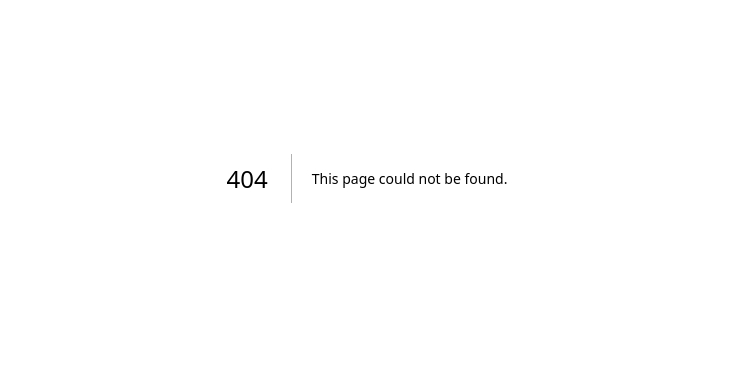
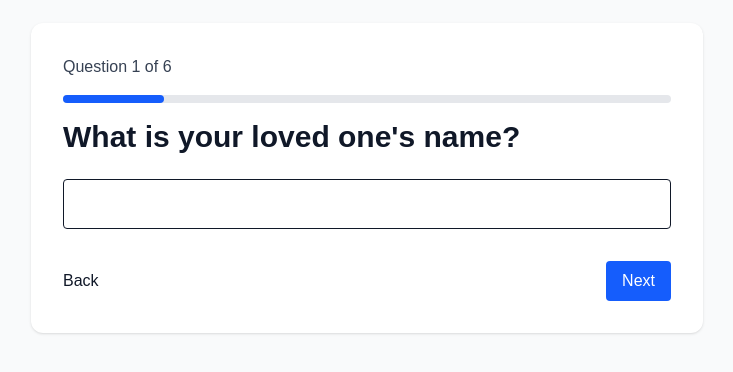
Before and after one commit to isabellachou/wello, a Next.js app: page /questions in a window 1280 px wide. Before the commit this address had no page. Shown: the part 222-594 px from the top of the page, without its empty margins (273-1006 px from the left). Built offline with nearby package versions, Linux system fonts and the light colour scheme.

Commit message:
questions page

```diff
--- /dev/null
+++ b/app/questions/page.tsx
@@ -0,0 +1,22 @@
+
+"use client";
+import {useState} from "react";import {useRouter} from "next/navigation";
+import {questions} from "./questions";import {Answers} from "./types";
+const times=["Less than a week","A couple of weeks","A couple of months","A year","2 years","More than 5 years"];
+export default function Page(){const r=useRouter();const[q,setQ]=useState(0);const[m,setM]=useState("");
+const[a,setA]=useState<Answers>({name:"",age:"",diagnosis:[],diagnosisLength:{},medications:[],familyHistory:{hasHistory:false,details:""}});
+const cur=questions[q];
+const next=()=>q<questions.length-1?setQ(q+1):(console.log(a),r.push("/dashboard"));
+const back=()=>q&&setQ(q-1);
+const ok=()=>true;
+return <main className="min-h-screen flex items-center justify-center bg-gray-50 p-8"><div className="bg-white p-8 rounded-xl shadow w-full max-w-2xl text-gray-900">
+<p className="text-gray-700">Question {q+1} of {questions.length}</p><div className="h-2 bg-gray-200 rounded my-4"><div className="h-2 bg-blue-600 rounded" style={{width:`${(q+1)/questions.length*100}%`}}/></div>
+<h1 className="text-3xl font-bold mb-6">{cur.title}</h1>
+{cur.type==="text"&&<input className="w-full border rounded p-3" value={a.name} onChange={e=>setA({...a,name:e.target.value})}/>}
+{cur.type==="select"&&<select className="w-full border rounded p-3" value={a.age} onChange={e=>setA({...a,age:e.target.value})}><option value="">Select age</option>{cur.options?.map(o=><option key={o}>{o}</option>)}</select>}
+{cur.type==="multiChoice"&&<div className="grid gap-3">{cur.options?.map(o=>{const s=a.diagnosis.includes(o);return <button key={o} onClick={()=>setA({...a,diagnosis:s?a.diagnosis.filter(x=>x!==o):[...a.diagnosis,o]})} className={`border rounded p-3 text-left ${s?"bg-blue-600 text-white":"bg-white"}`}>{o}</button>})}</div>}
+{cur.type==="diagnosisTime"&&a.diagnosis.map(d=><div key={d} className="flex justify-between mb-3"><span>{d}</span><select value={a.diagnosisLength[d]||""} onChange={e=>setA({...a,diagnosisLength:{...a.diagnosisLength,[d]:e.target.value}})}>{["",...times].map(t=><option key={t} value={t}>{t||"Select..."}</option>)}</select></div>)}
+{cur.type==="medications"&&<div><div className="flex gap-2"><input className="border rounded p-2 flex-1" value={m} onChange={e=>setM(e.target.value)}/><button className="bg-blue-600 text-white px-4 rounded" onClick={()=>{if(m.trim()){setA({...a,medications:[...a.medications,m.trim()]});setM("")}}}>Add</button></div><ul className="mt-4 list-disc ml-5">{a.medications.map(x=><li key={x}>{x}</li>)}</ul></div>}
+{cur.type==="familyHistory"&&<div><div className="flex gap-3"><button className="border p-3 rounded" onClick={()=>setA({...a,familyHistory:{...a.familyHistory,hasHistory:true}})}>Yes</button><button className="border p-3 rounded" onClick={()=>setA({...a,familyHistory:{hasHistory:false,details:""}})}>No</button></div>{a.familyHistory.hasHistory&&<textarea className="border rounded p-3 w-full mt-4" value={a.familyHistory.details} onChange={e=>setA({...a,familyHistory:{...a.familyHistory,details:e.target.value}})}/>}</div>}
+<div className="flex justify-between mt-8"><button onClick={back}>Back</button><button onClick={next} disabled={!ok()} className="bg-blue-600 text-white px-4 py-2 rounded">{q===questions.length-1?"Finish":"Next"}</button></div>
+</div></main>}
--- /dev/null
+++ b/app/questions/questions.ts
@@ -0,0 +1,10 @@
+
+import {Question} from "./types";
+export const questions:Question[]=[
+{id:"name",title:"What is your loved one's name?",type:"text",placeholder:"Enter name"},
+{id:"age",title:"How old is your loved one?",type:"select",options:[...Array.from({length:100},(_,i)=>String(i+1)),"100+",],},
+{id:"diagnosis",title:"What is your loved one's diagnosis? Select all that apply.",type:"multiChoice",options:["Autism","ADHD","Down Syndrome","Cerebral Palsy","Dyslexia","Intellectual Disability","Undiagnosed","Other"]},
+{id:"diagnosisLength",title:"How long has your loved one been diagnosed?",type:"diagnosisTime"},
+{id:"medications",title:"What medications are your loved one(s) on?",type:"medications"},
+{id:"familyHistory",title:"Is there any family history?",type:"familyHistory"},
+];
--- /dev/null
+++ b/app/questions/types.ts
@@ -0,0 +1,9 @@
+
+export type QuestionType="text"|"select"|"multiChoice"|"diagnosisTime"|"medications"|"familyHistory";
+export interface Question{ id:string; title:string; type:QuestionType; options?:string[]; placeholder?:string;}
+export interface Answers{
+ name:string; age:string; diagnosis:string[];
+ diagnosisLength:Record<string,string>;
+ medications:string[];
+ familyHistory:{hasHistory:boolean;details:string};
+}
```
